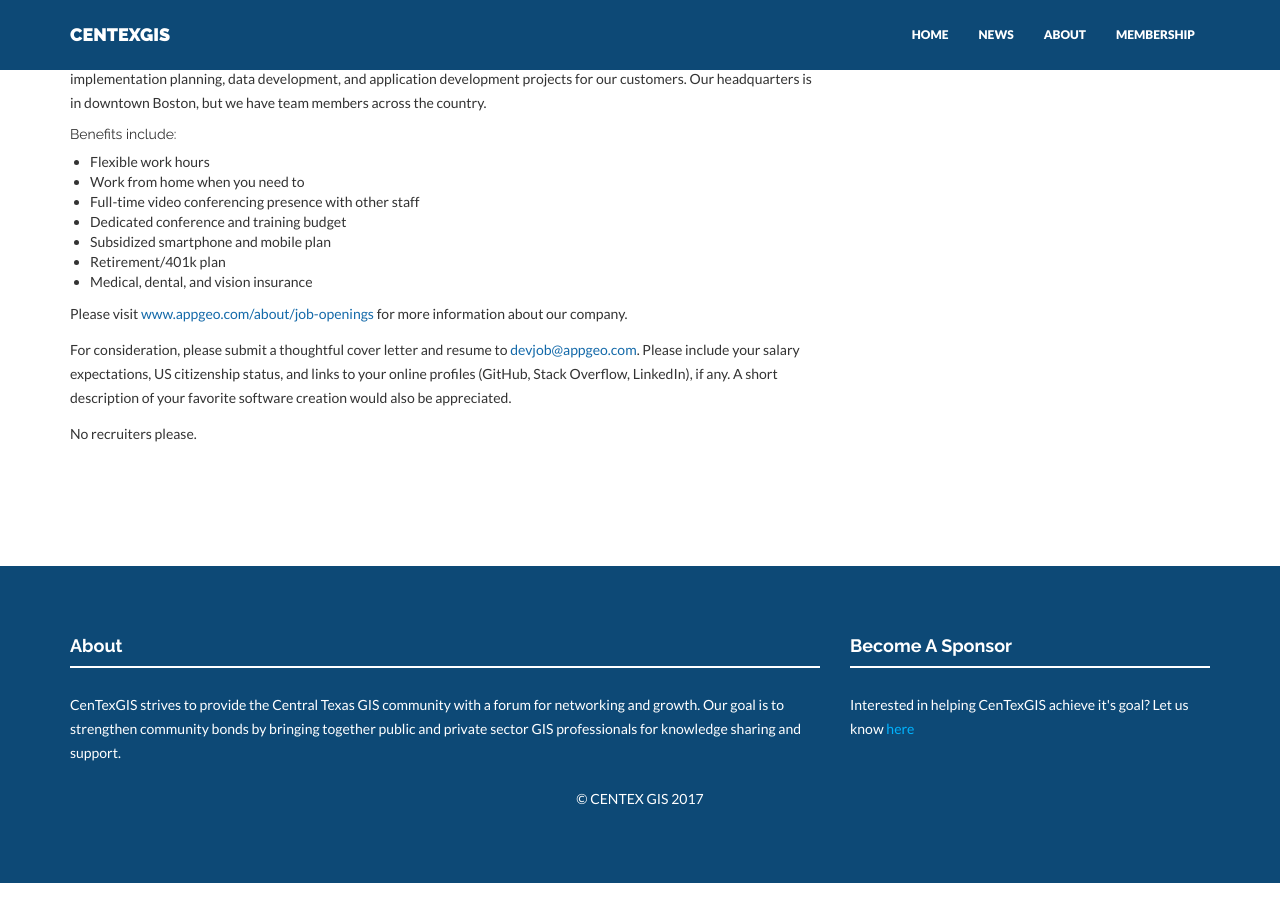
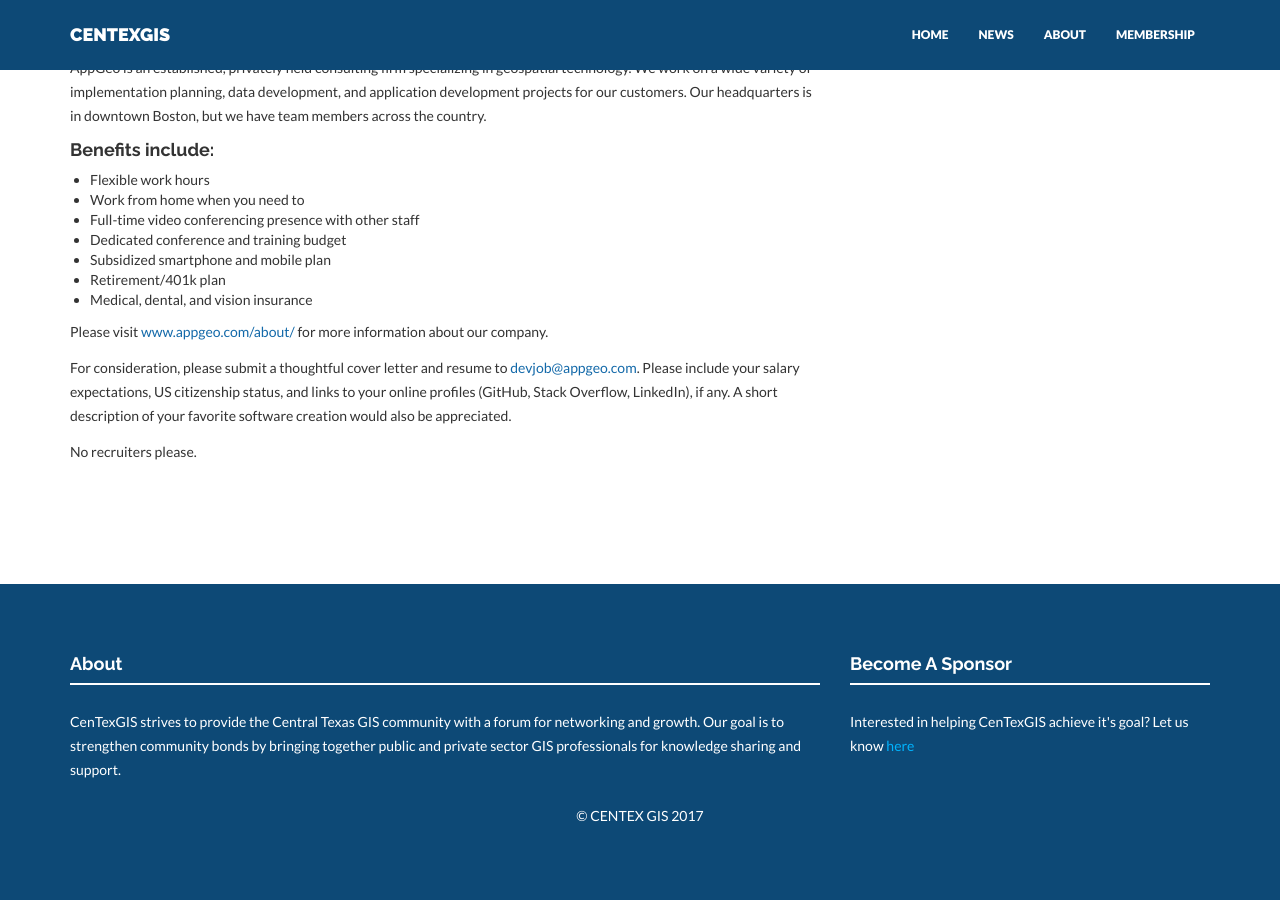
Before and after one commit to centexgis/centexgis.github.io, a Jekyll site: the page built from _posts/jobs/2017-05-10-full-stack-engineer-app-geo.md, in a window 1280 px wide and 900 px high, scrolled down 1090 px. Built offline with Jekyll 4.4.1, drawn with Linux system fonts in a browser that asks for light colours; nearby versions of some CDN libraries.

Commit message:
appgeo job posting, font size increase

```diff
--- a/_posts/jobs/2017-05-10-full-stack-engineer-app-geo.md
+++ b/_posts/jobs/2017-05-10-full-stack-engineer-app-geo.md
@@ -19,7 +19,7 @@ AppGeo is looking for a full-stack engineer to help us build rich, interactive a
 <!--more-->
 We need your help to build mapping applications which will be used by people all over the country, from local governments to large corporations. Our applications have helped policymakers create affordable housing, transportation agencies report road conditions, and businesses find optimal locations for new stores.
 
-##### The Role
+#### The Role
 You will be part of a small development team, helping build web applications for customers. ranges from creating beautiful front-end experiences to building RESTful backend APIs.
 
 Here are some of the responsibilities you might have here:
@@ -30,13 +30,13 @@ Here are some of the responsibilities you might have here:
 - Assist with the design of SQL databases
 - Deploy and maintain apps using Amazon Web Services or the Google Cloud Platform
 
-##### The work
+#### The work
 Open-source technology is at the core of most of our solutions. Many of our engineers contribute to open-source projects and present at conferences.
 
-##### About Us
+#### About Us
 AppGeo is an established, privately held consulting firm specializing in geospatial technology. We work on a wide variety of implementation planning, data development, and application development projects for our customers. Our headquarters is in downtown Boston, but we have team members across the country.
 
-##### Benefits include:
+#### Benefits include:
 - Flexible work hours
 - Work from home when you need to
 - Full-time video conferencing presence with other staff
@@ -45,7 +45,7 @@ AppGeo is an established, privately held consulting firm specializing in geospat
 - Retirement/401k plan
 - Medical, dental, and vision insurance
 
-Please visit  [www.appgeo.com/about/job-openings](https://www.appgeo.com/about/job-openings)  for more information about our company.
+Please visit  [www.appgeo.com/about/](https://www.appgeo.com/about/)  for more information about our company.
 
 For consideration, please submit a thoughtful cover letter and resume to  <devjob@appgeo.com>. Please include your salary expectations, US citizenship status, and links to your online profiles (GitHub, Stack Overflow, LinkedIn), if any. A short description of your favorite software creation would also be appreciated.
 
```
